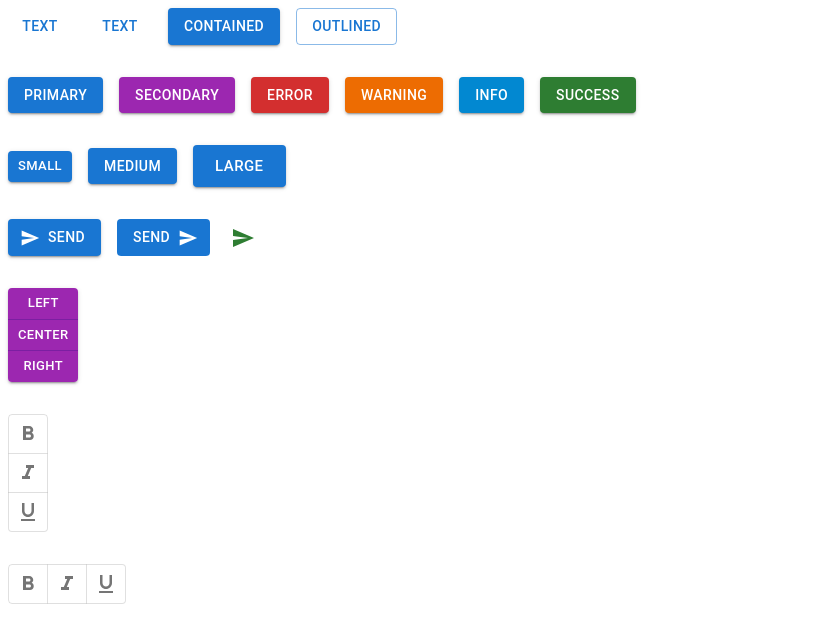
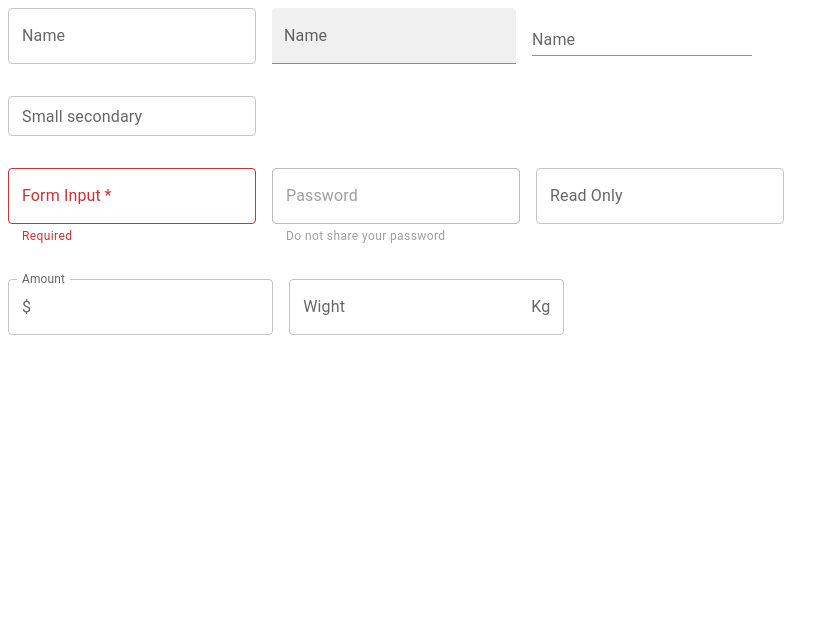
Before and after one commit to AhmadIkbalDjaya/Belajar-Mui, a React (Vite) app: page / in a window 1280 px wide. Shown: the top 642 px of the page, without its empty margins (0-840 px from the left). Built offline with nearby package versions, Linux system fonts and the light colour scheme.

Commit message:
7-Text Field

```diff
--- a/src/App.jsx
+++ b/src/App.jsx
@@ -1,12 +1,14 @@
-import "./App.css"
-import { MuiButton } from "./components/MuiButton";
+import "./App.css";
+import { MuiTextField } from "./components/MuiTextField";
+// import { MuiButton } from "./components/MuiButton";
 // import { MuiTypography } from "./components/MuiTypography";
 
 export default function App() {
   return (
     <>
       {/* <MuiTypography /> */}
-      <MuiButton />
+      {/* <MuiButton /> */}
+      <MuiTextField />
     </>
   );
 }
--- /dev/null
+++ b/src/components/MuiTextField.jsx
@@ -0,0 +1,51 @@
+import { Stack, TextField, InputAdornment } from "@mui/material";
+import { useState } from "react";
+
+export const MuiTextField = () => {
+  const [value, setValue] = useState("");
+  return (
+    <Stack spacing={4}>
+      <Stack direction={"row"} spacing={2}>
+        <TextField label="Name" variant="outlined" />
+        <TextField label="Name" variant="filled" />
+        <TextField label="Name" variant="standard" />
+      </Stack>
+      <Stack direction="row" spacing={2}>
+        <TextField label="Small secondary" size="small" color="secondary" />
+      </Stack>
+      <Stack direction="row" spacing={2}>
+        <TextField
+          label="Form Input"
+          required
+          value={value}
+          onChange={(e) => setValue(e.target.value)}
+          error={!value}
+          helperText={
+            !value ? "Required" : "Do not share your password with anyone"
+          }
+        />
+        <TextField
+          label="Password"
+          type="password"
+          helperText="Do not share your password"
+          disabled
+        />
+        <TextField label="Read Only" InputProps={{ readOnly: true }} />
+      </Stack>
+      <Stack direction={"row"} spacing={2}>
+        <TextField
+          label="Amount"
+          InputProps={{
+            startAdornment: <InputAdornment position="start">$</InputAdornment>,
+          }}
+        />
+        <TextField
+          label="Wight"
+          InputProps={{
+            endAdornment: <InputAdornment position="end">Kg</InputAdornment>,
+          }}
+        />
+      </Stack>
+    </Stack>
+  );
+};
```
